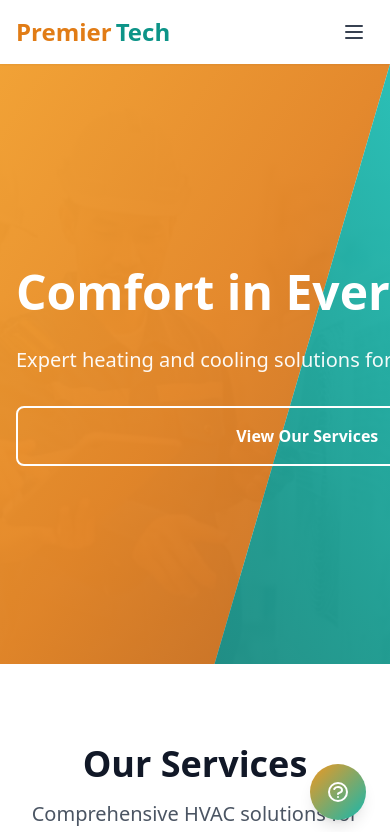
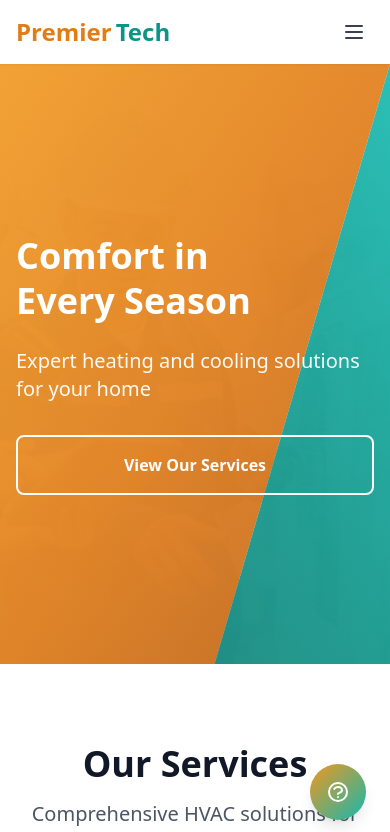
Before and after one commit to SenpoAhJin/HVAC_Website, a React (Vite) app: page / in a window 390 px wide. Shown: the top 832 px of the page. Built offline with nearby package versions, Linux system fonts and the light colour scheme.

Commit message:
fix: use non-breaking space to keep 'Every Season' together, improve responsive sizing

```diff
--- a/src/pages/Home.jsx
+++ b/src/pages/Home.jsx
@@ -57,8 +57,8 @@
         {/* Hero Content */}
         <div className="relative z-10 max-w-7xl mx-auto px-4 sm:px-6 lg:px-8 h-full flex items-center">
           <div className="max-w-2xl text-white">
-            <h1 className="text-5xl md:text-6xl font-bold mb-6 leading-tight whitespace-nowrap">
-              Comfort in Every Season
+            <h1 className="text-4xl sm:text-5xl md:text-6xl font-bold mb-6 leading-tight">
+              Comfort in Every&nbsp;Season
             </h1>
             <p className="text-xl md:text-2xl mb-8 text-white/95">
               Expert heating and cooling solutions for your home
```
